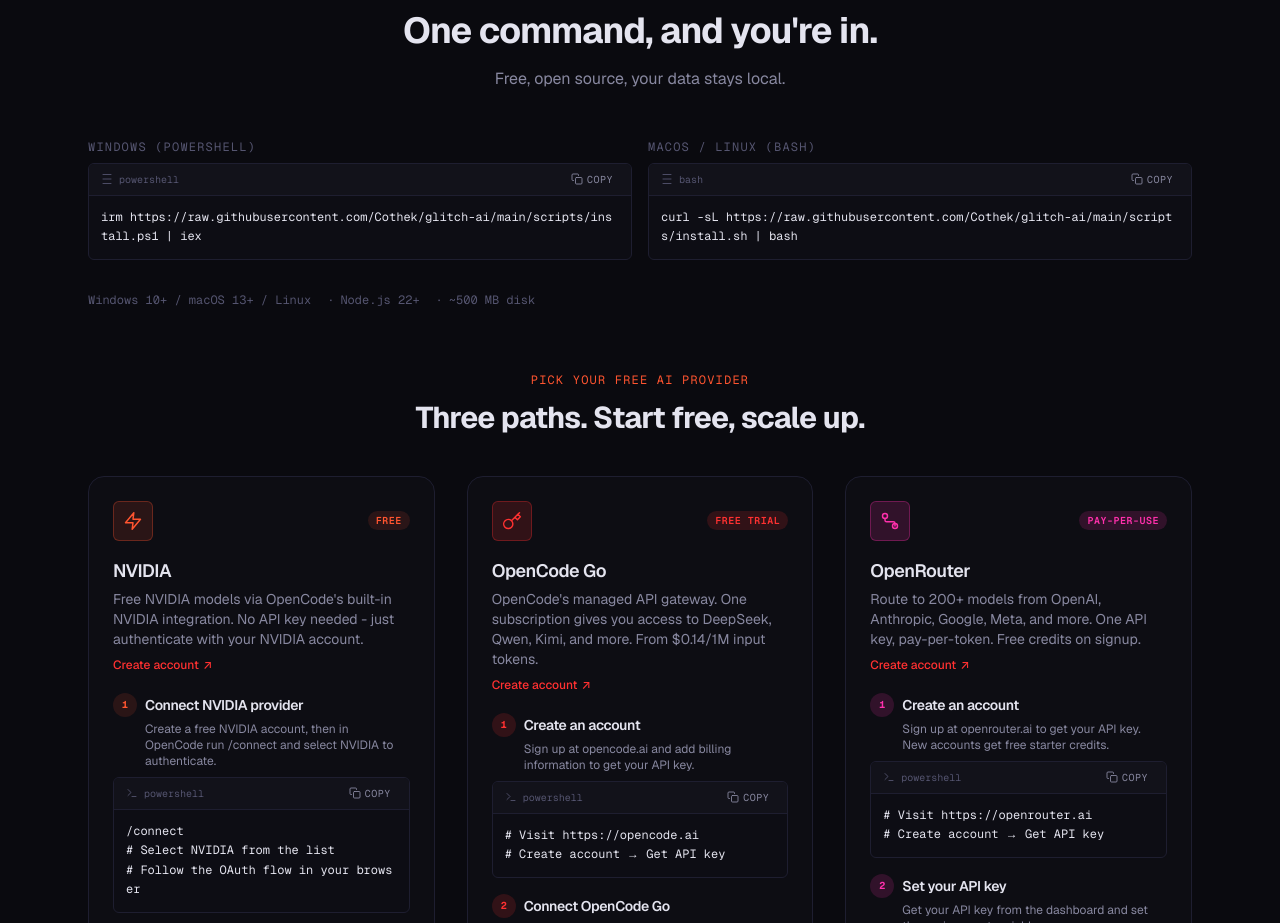
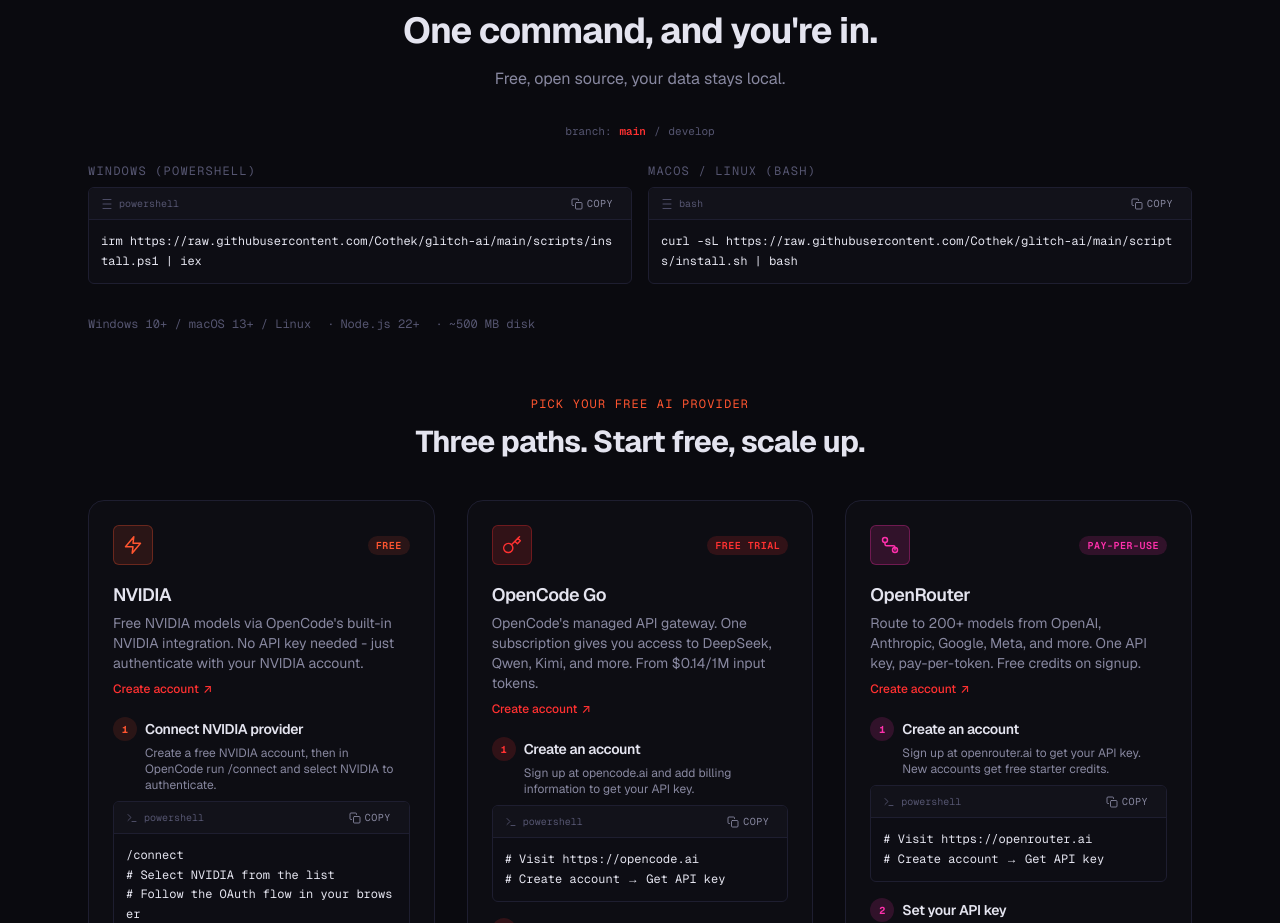
Before and after one commit to Cothek/glitch-website, a Next.js app: page / in a window 1280 px wide. Shown: the part 3400-4323 px from the top of the page. Built offline with nearby package versions, Linux system fonts and the light colour scheme; no server answers.

Commit message:
feat: add main/develop branch toggle to install commands

```diff
--- a/app/page.tsx
+++ b/app/page.tsx
@@ -1,6 +1,7 @@
 "use client";
 
 import type React from "react";
+import { useState } from "react";
 import Link from "next/link";
 import { Nav } from "@/components/nav";
 import { Hero } from "@/components/hero";
@@ -190,8 +191,21 @@
   },
 ];
 
-const WINDOWS_INSTALL = "irm https://raw.githubusercontent.com/Cothek/glitch-ai/main/scripts/install.ps1 | iex";
-const UNIX_INSTALL = "curl -sL https://raw.githubusercontent.com/Cothek/glitch-ai/main/scripts/install.sh | bash";
+const REPO_RAW = "https://raw.githubusercontent.com/Cothek/glitch-ai";
+
+// Windows installer supports -Branch: fetch the develop script, then tell it to
+// checkout develop after cloning (matches the installer's own documented example).
+// NOTE: "\\" renders as a single literal "\" in the PowerShell path — do not "fix" it.
+const windowsInstall = (branch: "main" | "develop") =>
+  branch === "develop"
+    ? `irm ${REPO_RAW}/develop/scripts/install.ps1 -OutFile "$env:TEMP\\glitch-install.ps1"; powershell -ExecutionPolicy Bypass -File "$env:TEMP\\glitch-install.ps1" -Branch develop`
+    : `irm ${REPO_RAW}/main/scripts/install.ps1 | iex`;
+
+// Unix installer takes --branch: download the develop script, then run it with the flag.
+const unixInstall = (branch: "main" | "develop") =>
+  branch === "develop"
+    ? `curl -sL ${REPO_RAW}/develop/scripts/install.sh -o /tmp/glitch-install.sh && bash /tmp/glitch-install.sh --branch develop`
+    : `curl -sL ${REPO_RAW}/main/scripts/install.sh | bash`;
 
 const REQUIREMENTS = [
   "Windows 10+ / macOS 13+ / Linux",
@@ -200,6 +214,10 @@
 ];
 
 export default function Home() {
+  const [branch, setBranch] = useState<"main" | "develop">("main");
+  const win = windowsInstall(branch);
+  const unix = unixInstall(branch);
+
   return (
     <>
       <Nav />
@@ -416,7 +434,28 @@
               </p>
             </header>
 
-            <div className="mt-12 flex flex-col gap-4 sm:flex-row sm:items-start">
+            <div role="group" aria-label="Install branch" className="mt-8 flex items-center justify-center gap-2 font-mono text-[11px]">
+              <span className="text-text-dim">branch:</span>
+              <button
+                type="button"
+                onClick={() => setBranch("main")}
+                className={branch === "main" ? "font-semibold text-accent" : "text-text-dim transition-colors hover:text-text"}
+                aria-pressed={branch === "main"}
+              >
+                main
+              </button>
+              <span className="text-text-dim">/</span>
+              <button
+                type="button"
+                onClick={() => setBranch("develop")}
+                className={branch === "develop" ? "font-semibold text-accent" : "text-text-dim transition-colors hover:text-text"}
+                aria-pressed={branch === "develop"}
+              >
+                develop
+              </button>
+            </div>
+
+            <div className="mt-6 flex flex-col gap-4 sm:flex-row sm:items-start">
               <div className="flex-1 min-w-0">
                 <p className="font-mono text-xs uppercase tracking-widest text-text-dim mb-2">
                   Windows (PowerShell)
@@ -429,10 +468,10 @@
                       </svg>
                       powershell
                     </div>
-                    <CopyButton text={WINDOWS_INSTALL} />
+                    <CopyButton text={win} />
                   </div>
                   <pre className="whitespace-pre-wrap break-all p-3 font-mono text-xs leading-relaxed text-text">
-                    <code>{WINDOWS_INSTALL}</code>
+                    <code>{win}</code>
                   </pre>
                 </div>
               </div>
@@ -449,10 +488,10 @@
                       </svg>
                       bash
                     </div>
-                    <CopyButton text={UNIX_INSTALL} />
+                    <CopyButton text={unix} />
                   </div>
                   <pre className="whitespace-pre-wrap break-all p-3 font-mono text-xs leading-relaxed text-text">
-                    <code>{UNIX_INSTALL}</code>
+                    <code>{unix}</code>
                   </pre>
                 </div>
               </div>
```
